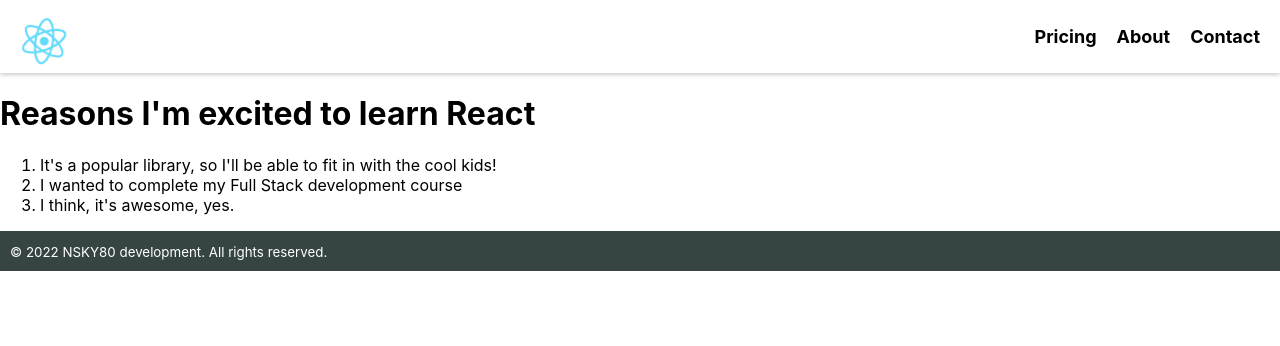
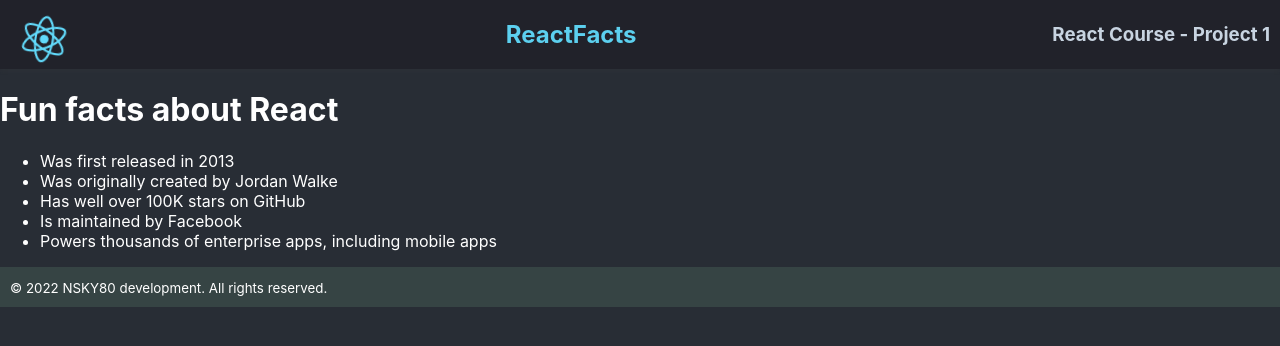
Before and after one commit to nsky80/react-info, a React (Create React App) app: page / in a window 1280 px wide. Shown: the top 346 px of the page. Built offline with nearby package versions, Linux system fonts and the light colour scheme.

Commit message:
My code for challenge

```diff
--- a/src/App.css
+++ b/src/App.css
@@ -2,7 +2,8 @@
   display: flex;
   justify-content: space-between;
   align-items: center;
-  box-shadow: 0 2px 4px 0 rgba(0,0,0,.2);
+  box-shadow: 0 2px 4px 0 rgba(65, 65, 65, 0.2);
+  background-color: #21222a;
 
 }
 
@@ -11,11 +12,24 @@
   width: 80px;
 }
 
+.logo-text{
+  color: #5cd0ef;
+  text-align: left;
+}
 .nav-items{
   list-style: none;
   display: flex;
   padding-right: 10px;
+  color: #c8d4e1;
 
+}
+
+.body-items{
+  color: white;
+}
+
+.body-items > li{
+  color: #acaeb1;
 }
 
 .nav-items > li{
--- a/src/App.js
+++ b/src/App.js
@@ -1,26 +1,3 @@
-// import logo from './logo.svg';
-// import './App.css';
-
-// function App() {
-//   return (
-//     <div className="App">
-//       <header className="App-header">
-//         <img src={logo} className="App-logo" alt="logo" />
-//         <p>
-//           Edit <code>src/App.js</code> and save to reload.
-//         </p>
-//         <a
-//           className="App-link"
-//           href="https://reactjs.org"
-//           target="_blank"
-//           rel="noopener noreferrer"
-//         >
-//           Learn React
-//         </a>
-//       </header>
-//     </div>
-//   );
-// }
 import logo from './logo.svg';
 import './App.css';
 
@@ -28,18 +5,10 @@
   return (
           <header>
               <nav className="nav">
-                  <img src={logo} className="nav-logo" />
-                  <ul className="nav-items">
-                      <li>
-                          Pricing
-                      </li>
-                      <li>
-                          About
-                      </li>
-                      <li>
-                          Contact
-                      </li>
-                  </ul>
+                  <img src={logo} className="nav-logo" /><h1 className='logo-text'>ReactFacts</h1>
+                  <div className="nav-items">
+                    <h3>React Course - Project 1</h3>
+                  </div>
               </nav>
           </header>
   )
@@ -55,14 +24,15 @@
 
 function MainContent(){
   return (
-      <div>
-          <h1>Reasons I'm excited to learn React</h1>
-          <ol>
-              <li>It's a popular library, so I'll be
-              able to fit in with the cool kids!</li>
-              <li>I wanted to complete my Full Stack development course</li>
-              <li>I think, it's awesome, yes.</li>
-          </ol>
+      <div className='body-items'>
+          <h1>Fun facts about React</h1>
+          <ul>
+              <li>Was first released in 2013</li>
+              <li>Was originally created by Jordan Walke</li>
+              <li>Has well over 100K stars on GitHub</li>
+              <li>Is maintained by Facebook</li>
+              <li>Powers thousands of enterprise apps, including mobile apps</li>
+          </ul>
       </div>
   )
 }
--- a/src/index.css
+++ b/src/index.css
@@ -5,6 +5,7 @@
     sans-serif;
   -webkit-font-smoothing: antialiased;
   -moz-osx-font-smoothing: grayscale;
+  background-color: #282d35;
 }
 
 code {
```
